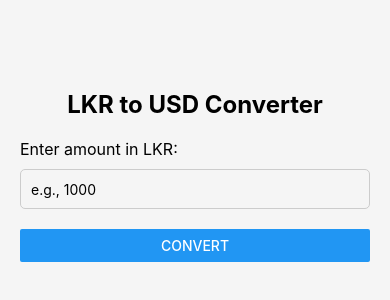
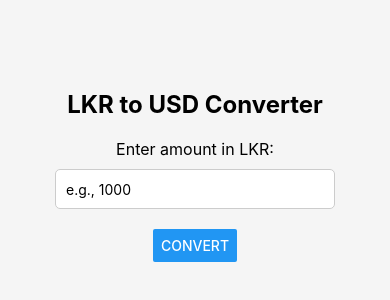
Before and after one commit to HiruniRanasinghe/Currency_Convert_App, a React Native app in the folder myapp/: screen / in a window 390 px wide. Shown: the part 246-546 px from the top of the page. Built offline with nearby package versions, Linux system fonts and the light colour scheme.

Commit message:
add style for button

```diff
--- a/myapp/App.js
+++ b/myapp/App.js
@@ -42,6 +42,7 @@ const styles = StyleSheet.create({
   container: {
     flex: 1,
     justifyContent: 'center',
+    alignItems: 'center',
     padding: 20,
     backgroundColor: '#f5f5f5',
   },
@@ -56,12 +57,25 @@ const styles = StyleSheet.create({
     marginBottom: 10,
   },
   input: {
+    width: '80%',
     height: 40,
     borderColor: '#ccc',
     borderWidth: 1,
     borderRadius: 5,
     paddingHorizontal: 10,
     marginBottom: 20,
+    backgroundColor: '#fff',
+  },
+  button: {
+    backgroundColor: '#007bff',
+    paddingVertical: 10,
+    paddingHorizontal: 20,
+    borderRadius: 5,
+  },
+  buttonText: {
+    color: '#fff',
+    fontSize: 16,
+    fontWeight: 'bold',
   },
   result: {
     marginTop: 20,
```
